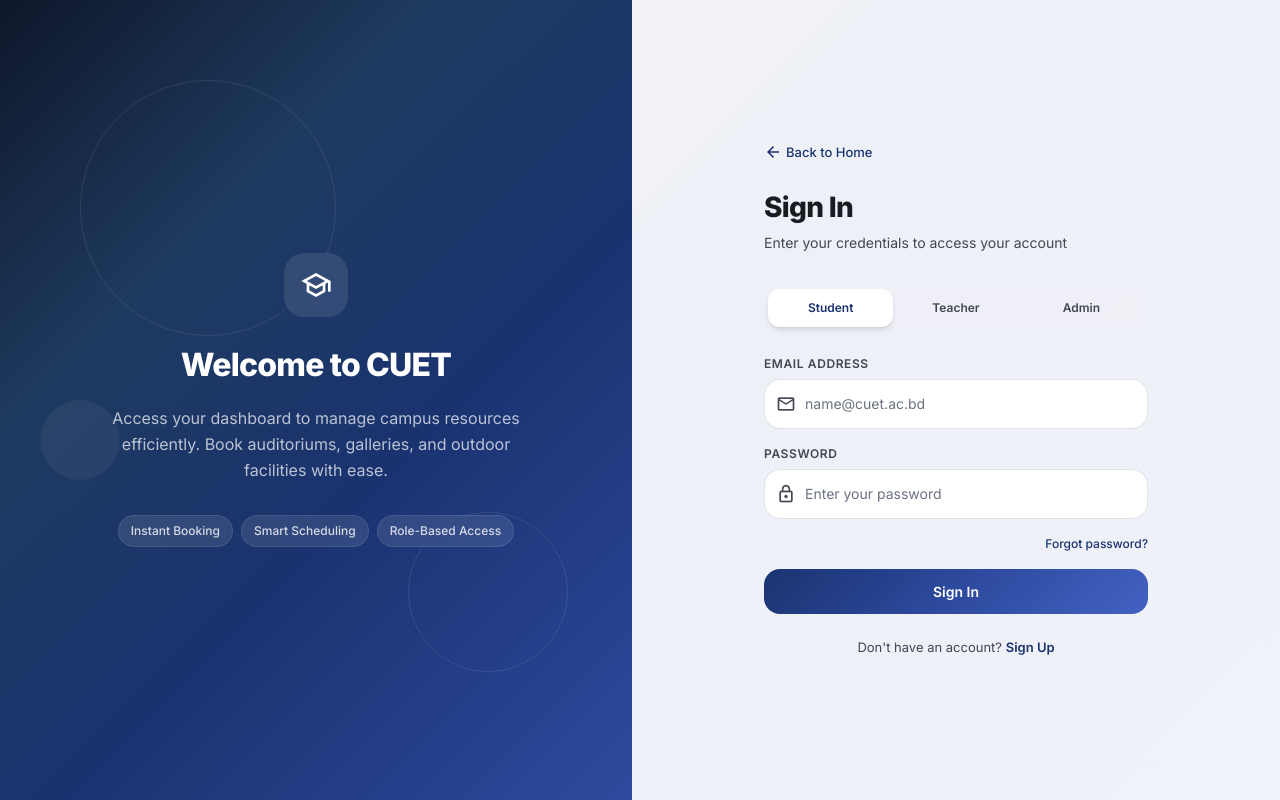
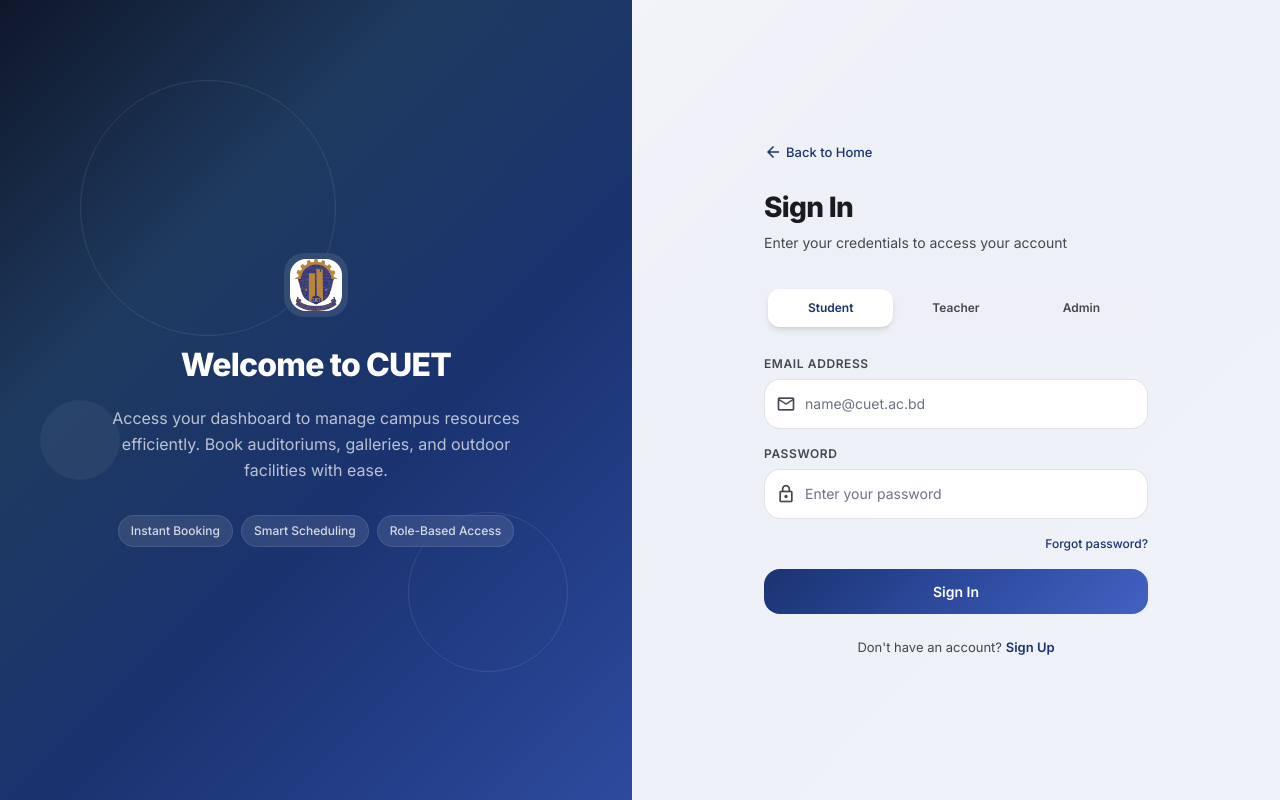
Before and after one commit to shoumyo/CUET-Resource-Management-System, a React (Vite) app: page / in a window 1280 px wide. Both pictures are taken after a click on the button "Sign In". Built offline with nearby package versions, Linux system fonts and the light colour scheme.

Commit message:
feat: implement authentication, role-based dashboards, and resource booking interface

```diff
--- a/src/AdminDashboard.jsx
+++ b/src/AdminDashboard.jsx
@@ -3,6 +3,7 @@
 import { getAllResources, createResource, updateResource, deleteResource } from "./api/resourceApi";
 import { getAllUsers, deleteUser } from "./api/userApi";
 import { useToast } from "./components/Toast";
+import cuetLogo from "./Photos/cuet-logo.png";
 
 const statusConfig = {
   HELD: { bg: "bg-amber-50", text: "text-amber-700", border: "border-amber-200", icon: "schedule" },
@@ -289,8 +290,8 @@
       {/* Side NavBar */}
       <nav className="hidden md:flex flex-col bg-white/80 backdrop-blur-xl border-r border-outline-variant/40 w-[260px] h-screen fixed left-0 top-0 z-40 p-md">
         <div className="flex items-center gap-sm mb-xl">
-          <div className="w-11 h-11 gradient-primary rounded-xl flex items-center justify-center text-white font-bold shadow-lg shadow-primary/20">
-            <span className="material-symbols-outlined" style={{ fontSize: "22px" }}>admin_panel_settings</span>
+          <div className="w-11 h-11 gradient-primary rounded-xl flex items-center justify-center text-white font-bold shadow-lg shadow-primary/20 overflow-hidden p-1">
+            <img src={cuetLogo} alt="CUET Logo" className="w-full h-full object-contain bg-white rounded-lg" />
           </div>
           <div>
             <h1 className="text-headline-md font-headline-md text-primary font-bold tracking-tight">CUET Admin</h1>
--- a/src/Login.jsx
+++ b/src/Login.jsx
@@ -1,6 +1,7 @@
 import { useState } from "react";
 import { login, register } from "./api/authApi";
 import { useToast } from "./components/Toast";
+import cuetLogo from "./Photos/cuet-logo.png";
 
 export default function Login({ onNavigate, onLogin }) {
   const toast = useToast();
@@ -49,8 +50,8 @@
         <div className="absolute top-1/2 left-10 w-20 h-20 rounded-full bg-white/5 animate-float" style={{ animationDelay: "4s" }} />
 
         <div className="relative z-10 text-center max-w-md">
-          <div className="w-16 h-16 rounded-2xl bg-white/10 backdrop-blur-sm flex items-center justify-center mx-auto mb-6">
-            <span className="material-symbols-outlined text-white" style={{ fontSize: "32px" }}>school</span>
+          <div className="w-16 h-16 rounded-2xl bg-white/10 backdrop-blur-sm flex items-center justify-center mx-auto mb-6 overflow-hidden p-1.5">
+            <img src={cuetLogo} alt="CUET Logo" className="w-full h-full object-contain bg-white rounded-xl" />
           </div>
           <h2 className="text-[32px] font-extrabold text-white mb-4 tracking-tight">
             Welcome to CUET
--- a/src/StudentDashboard.jsx
+++ b/src/StudentDashboard.jsx
@@ -3,6 +3,7 @@
 import { createHold, submitBooking, getMyBookings, getBookingsForResourceOnDate } from "./api/bookingApi";
 import { getTeachers } from "./api/userApi";
 import { useToast } from "./components/Toast";
+import cuetLogo from "./Photos/cuet-logo.png";
 
 const statusConfig = {
   AVAILABLE: { bg: "bg-emerald-50", text: "text-emerald-700", border: "border-emerald-200", icon: "check_circle" },
@@ -284,8 +285,8 @@
       {/* Side NavBar */}
       <nav className="hidden md:flex flex-col bg-white/80 backdrop-blur-xl border-r border-outline-variant/40 w-[260px] h-screen fixed left-0 top-0 z-40 p-md">
         <div className="flex items-center gap-sm mb-xl">
-          <div className="w-11 h-11 gradient-primary rounded-xl flex items-center justify-center text-white font-bold shadow-lg shadow-primary/20">
-            <span className="material-symbols-outlined" style={{ fontSize: "22px" }}>school</span>
+          <div className="w-11 h-11 gradient-primary rounded-xl flex items-center justify-center text-white font-bold shadow-lg shadow-primary/20 overflow-hidden p-1">
+            <img src={cuetLogo} alt="CUET Logo" className="w-full h-full object-contain bg-white rounded-lg" />
           </div>
           <div>
             <h1 className="text-headline-md font-headline-md text-primary font-bold tracking-tight">CUET</h1>
--- a/src/TeacherDashboard.jsx
+++ b/src/TeacherDashboard.jsx
@@ -1,6 +1,7 @@
 import { useState, useEffect } from "react";
 import { getPendingReferenceBookings, teacherApprove, teacherReject } from "./api/bookingApi";
 import { useToast } from "./components/Toast";
+import cuetLogo from "./Photos/cuet-logo.png";
 
 const statusConfig = {
   PENDING_REFERENCE: { bg: "bg-amber-50", text: "text-amber-700", border: "border-amber-200", icon: "hourglass_top" },
@@ -65,8 +66,8 @@
       {/* Side NavBar */}
       <nav className="hidden md:flex flex-col bg-white/80 backdrop-blur-xl border-r border-outline-variant/40 w-[260px] h-screen fixed left-0 top-0 z-40 p-md">
         <div className="flex items-center gap-sm mb-xl">
-          <div className="w-11 h-11 gradient-primary rounded-xl flex items-center justify-center text-white font-bold shadow-lg shadow-primary/20">
-            <span className="material-symbols-outlined" style={{ fontSize: "22px" }}>person</span>
+          <div className="w-11 h-11 gradient-primary rounded-xl flex items-center justify-center text-white font-bold shadow-lg shadow-primary/20 overflow-hidden p-1">
+            <img src={cuetLogo} alt="CUET Logo" className="w-full h-full object-contain bg-white rounded-lg" />
           </div>
           <div>
             <h1 className="text-headline-md font-headline-md text-primary font-bold tracking-tight">CUET</h1>
--- a/src/Welcome.jsx
+++ b/src/Welcome.jsx
@@ -1,4 +1,6 @@
 import { useState, useEffect } from "react";
+import cuetLogo from "./Photos/cuet-logo.png";
+import landingImage from "./Photos/images (1).jpg";
 
 function AnimatedCounter({ target, duration = 2000 }) {
   const [count, setCount] = useState(0);
@@ -26,10 +28,10 @@
       {/* TopNavBar */}
       <nav className="fixed top-0 left-0 w-full z-50 flex justify-between items-center px-margin-mobile md:px-margin-desktop h-16 bg-white/80 backdrop-blur-xl border-b border-outline-variant/30 transition-all">
         <div className="flex items-center gap-md">
-          <div className="w-9 h-9 gradient-primary rounded-xl flex items-center justify-center text-white shadow-sm">
-            <span className="material-symbols-outlined" style={{ fontSize: "20px" }}>school</span>
+          <div className="w-9 h-9 gradient-primary rounded-xl flex items-center justify-center text-white shadow-sm overflow-hidden p-0.5">
+            <img src={cuetLogo} alt="CUET Logo" className="w-full h-full object-contain bg-white rounded-[10px]" />
           </div>
-          <span className="font-headline-md text-headline-md font-bold text-primary tracking-tight">CUET Booking</span>
+          <span className="font-headline-md text-headline-md font-bold text-primary tracking-tight">CUET RESOURCE BOOKING SYSTEM</span>
         </div>
         <div className="flex items-center gap-sm">
           <button
@@ -59,8 +61,8 @@
               System Live — Ready to Book
             </div>
             <h1 className="text-[42px] md:text-[52px] leading-tight font-extrabold text-on-surface tracking-tight">
-              Streamlined Resource
-              <span className="block text-primary">Booking for CUET.</span>
+              CUET RESOURCE
+              <span className="block text-primary">BOOKING SYSTEM</span>
             </h1>
             <p className="font-body-lg text-body-lg text-on-surface-variant max-w-lg leading-relaxed">
               Efficiently manage and reserve campus facilities, auditoriums, and academic resources through our secure, integrated platform designed specifically for university operations.
@@ -97,9 +99,9 @@
 
           <div className="w-full md:w-1/2 h-[400px] md:h-[500px] relative rounded-2xl overflow-hidden border border-outline-variant/30 shadow-2xl shadow-primary/5">
             <img
-              alt="Modern university building"
+              alt="CUET Campus"
               className="w-full h-full object-cover"
-              src="https://lh3.googleusercontent.com/aida-public/AB6AXuAtAofiddpaqthUX1oQklNDpcdIV54EnMBC-qU57dOyn3Pq-QGO-VIwY2t8GD2GtWqsFM-WU3ssYhu0pbH0zrzF6_HevgfsZbVVzh5yPsYB1EED6cgtb_uqSp7mS1Agy-9oGRYru9qx-H4OgHflrXDgxqJbq6ZyjV7CpMuTc_YblJhmvIF1amMT2RJbzm_T8UhPcCKGvlmalZIm6iLtRURA0HMDZuh5K9TpXR_49fNNCrCkXfTlKgWzktbZ0uSFJZXt2VGua6fu-7yj"
+              src={landingImage}
             />
             <div className="absolute inset-0 bg-gradient-to-t from-black/30 via-transparent to-transparent" />
             {/* Floating card */}
@@ -149,7 +151,7 @@
       {/* Footer */}
       <footer className="w-full bg-white/50 backdrop-blur-lg border-t border-outline-variant/30 py-md mt-auto">
         <div className="max-w-[1440px] mx-auto px-margin-mobile md:px-margin-desktop flex justify-between items-center">
-          <span className="font-label-sm text-label-sm text-on-surface-variant">© 2024 CUET Resource System. All rights reserved.</span>
+          <span className="font-label-sm text-label-sm text-on-surface-variant">© 2024 CUET Resource Booking System. All rights reserved.</span>
           <div className="flex gap-md">
             <a className="font-label-sm text-label-sm text-on-surface-variant hover:text-primary transition-colors" href="#">Privacy</a>
             <a className="font-label-sm text-label-sm text-on-surface-variant hover:text-primary transition-colors" href="#">Terms</a>
```
Also changed, not shown: src/Photos/images (1).jpg (added).
